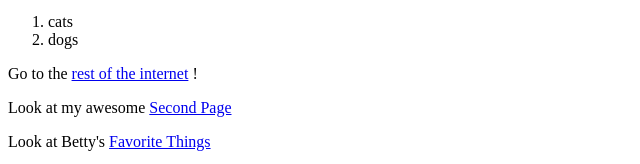
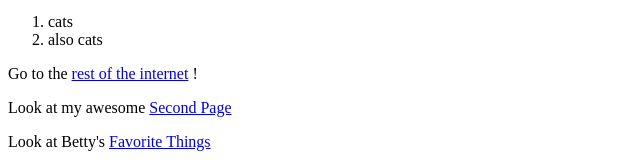
Before and after one commit to eralph-kellogg/mysite, a plain HTML site: page index.html in a window 1280 px wide. Shown: the part 794-958 px from the top of the page, 0-640 px from the left. Drawn offline with Linux system fonts and the light colour scheme.

Commit message:
Update index.html
Changed from "dogs" to "also cats"

```diff
--- a/index.html
+++ b/index.html
@@ -29,7 +29,7 @@
     </ul>
     <ol>
         <li>cats</li>
-        <li>dogs</li>
+        <li>also cats</li>
     </ol>
     <p>
     Go to the <a href="http://google.com/"> rest of the internet</a> !
```
